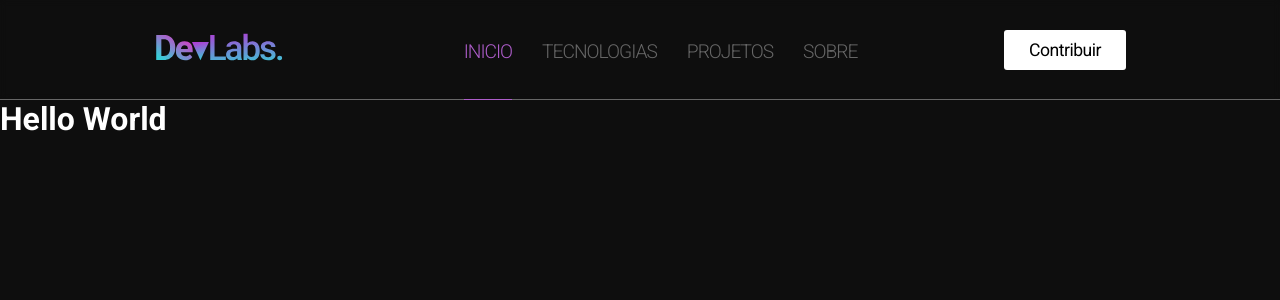
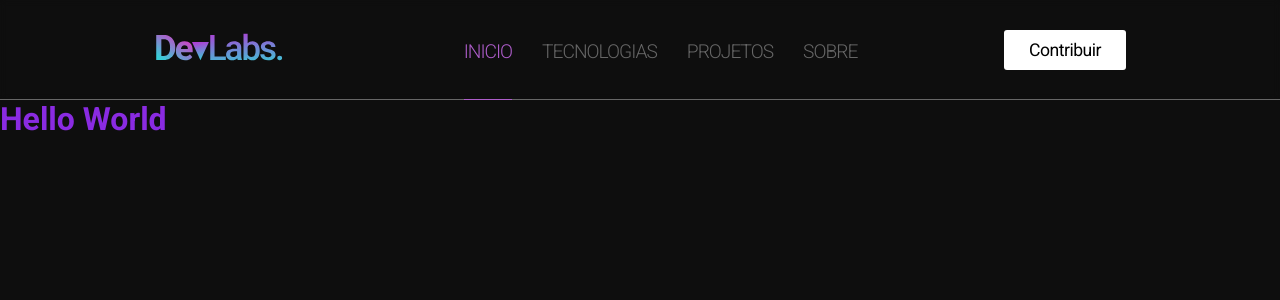
Before and after one commit to devlabs-studio/dl-frontend, a React (Create React App) app: page /technology in a window 1280 px wide. Shown: the top 300 px of the page. Built offline with nearby package versions, Linux system fonts and the light colour scheme.

Commit message:
styles.css

```diff
--- a/src/presents/Technology/index.jsx
+++ b/src/presents/Technology/index.jsx
@@ -2,8 +2,10 @@ import React from 'react';
 import './styles.css';
 
 const Technology = () => {
-  return(
-    <h1>Hello World</h1>
+  return (
+    <h1 className="hello">
+      Hello World
+    </h1>
   )
 }
 
--- a/src/presents/Technology/styles.css
+++ b/src/presents/Technology/styles.css
@@ -0,0 +1,3 @@
+.hello {
+  color: blueviolet;
+}
```
